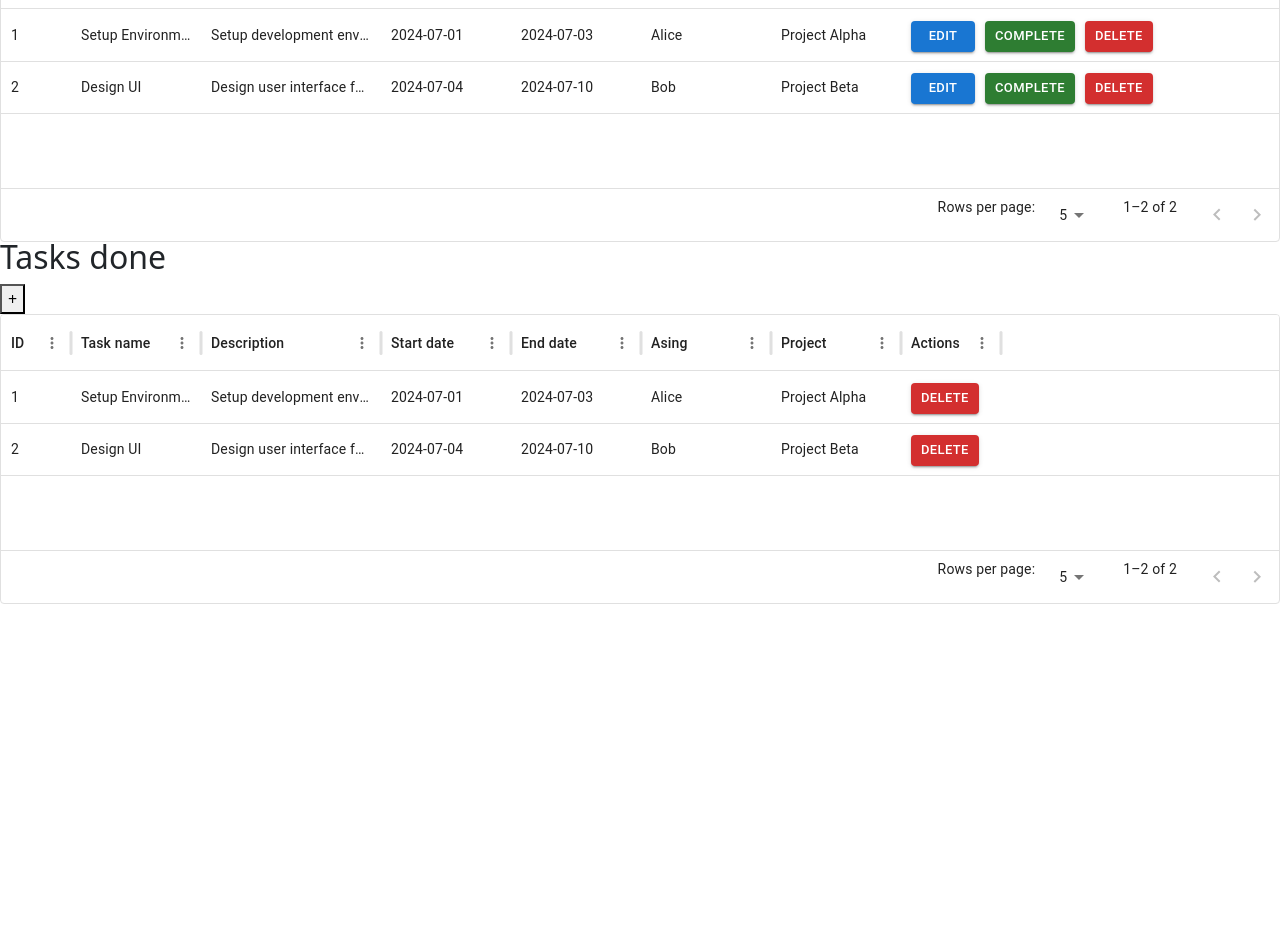
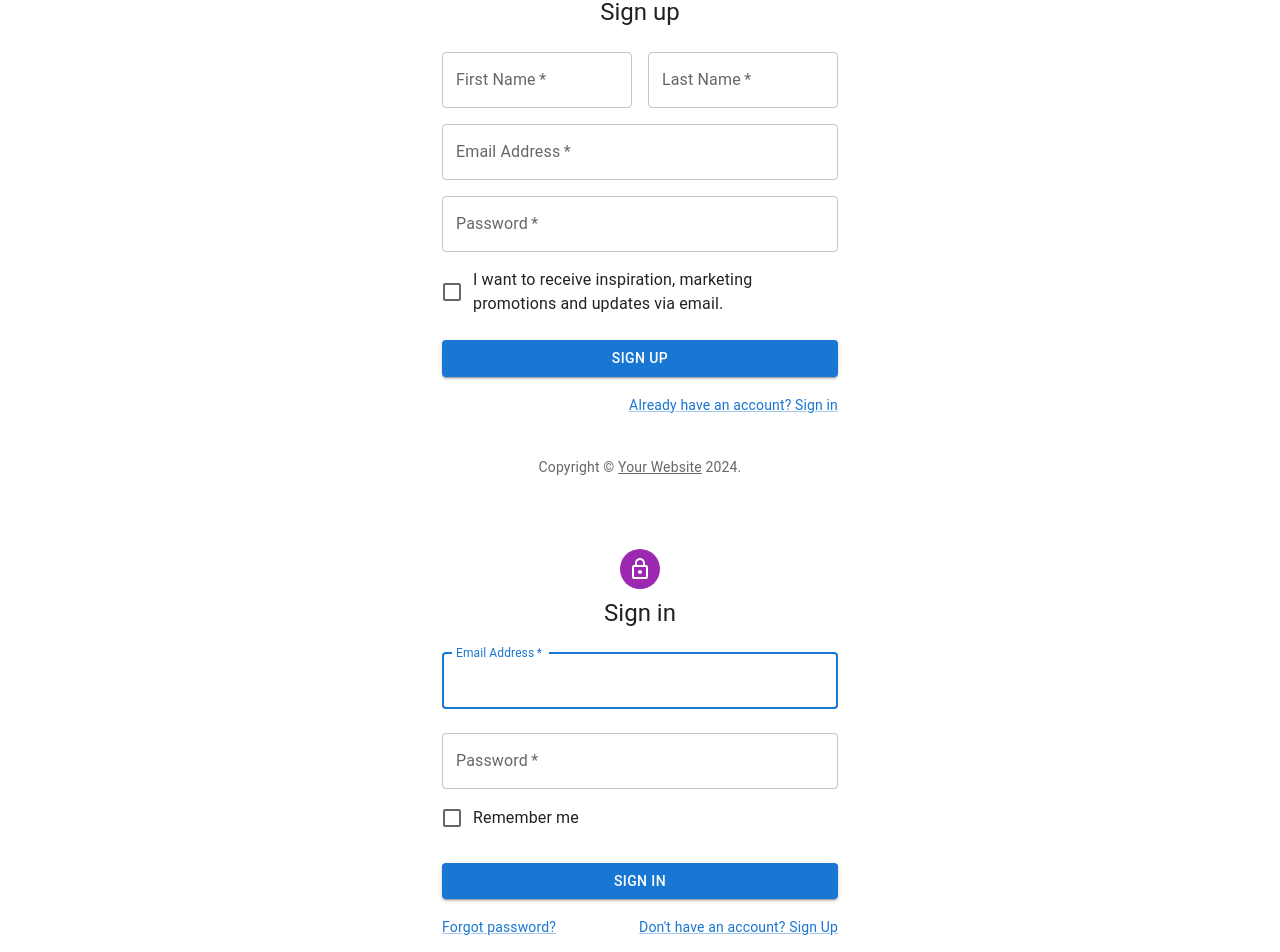
Before and after one commit to UP210052/AdministradorTareas, a React (Create React App) app in the folder frontend/: page /login in a window 1280 px wide. Shown: the part 180-1132 px from the top of the page. Before the commit the page ends 800 px from the top, so only its background shows below. Built offline with nearby package versions, Linux system fonts and the light colour scheme.

Commit message:
login y loginform

```diff
--- a/frontend/package.json
+++ b/frontend/package.json
@@ -5,7 +5,8 @@
   "dependencies": {
     "@emotion/react": "^11.11.4",
     "@emotion/styled": "^11.11.5",
-    "@mui/material": "^5.16.0",
+    "@mui/icons-material": "^5.16.1",
+    "@mui/material": "^5.16.1",
     "@mui/x-data-grid": "^7.9.0",
     "@testing-library/jest-dom": "^5.17.0",
     "@testing-library/react": "^13.4.0",
@@ -13,6 +14,7 @@
     "bootstrap": "^5.3.3",
     "react": "^18.3.1",
     "react-dom": "^18.3.1",
+    "react-router-dom": "^6.24.1",
     "react-scripts": "5.0.1",
     "web-vitals": "^2.1.4"
   },
--- a/frontend/src/components/App/App.js
+++ b/frontend/src/components/App/App.js
@@ -1,13 +1,18 @@
 import React from 'react';
 import Navbar from '../Navbar';
 import TaskView from '../Task';
-
+import Login from '../Login';
+import LoginForm from '../Login/loginform';
 
 function App() {
   return (
     <div className="App">
       <Navbar/>
-      <TaskView />
+      {/*<TaskView />*/}
+      <LoginForm/>
+      <Login />
+
+
     </div>
   );
 }
--- a/frontend/src/components/Login/index.js
+++ b/frontend/src/components/Login/index.js
@@ -1,2 +1,2 @@
-import login from './login';
-export default login;
+import Login from './login';
+export default Login;
--- a/frontend/src/components/Login/login.js
+++ b/frontend/src/components/Login/login.js
@@ -1,25 +1,126 @@
 import React from 'react';
-import loginform from './loginform';
+import Avatar from '@mui/material/Avatar';
+import Button from '@mui/material/Button';
+import CssBaseline from '@mui/material/CssBaseline';
+import TextField from '@mui/material/TextField';
+import FormControlLabel from '@mui/material/FormControlLabel';
+import Checkbox from '@mui/material/Checkbox';
+import Link from '@mui/material/Link';
+import Grid from '@mui/material/Grid';
+import Box from '@mui/material/Box';
+import LockOutlinedIcon from '@mui/icons-material/LockOutlined';
+import Typography from '@mui/material/Typography';
+import Container from '@mui/material/Container';
+import { createTheme, ThemeProvider } from '@mui/material/styles';
 
-class login extends React.Component {
+function Copyright(props) {
+  return (
+    <Typography variant="body2" color="text.secondary" align="center" {...props}>
+      {'Copyright © '}
+      <Link color="inherit" href="https://mui.com/">
+        Your Website
+      </Link>{' '}
+      {new Date().getFullYear()}
+      {'.'}
+    </Typography>
+  );
+}
 
-    renderMenuItems = (email, password) => {
-      this.setState({
-        email: email,
-        password:  password,
-      });
-    }
-    render () {
-        return (
-            <form>
-                Formulario para iniciar sesión.
+const defaultTheme = createTheme();
 
-            </form>
-            /*
-              <loginform></loginform>
-            */
-        );
-    }
+class Login extends React.Component {
+  constructor(props) {
+    super(props);
+    this.state = {
+      email: '',
+      password: '',
+    };
+  }
 
+  handleSubmit = (event) => {
+    event.preventDefault();
+    const data = new FormData(event.currentTarget);
+    console.log({
+      email: data.get('email'),
+      password: data.get('password'),
+    });
+    this.setState({
+      email: data.get('email'),
+      password: data.get('password'),
+    });
+  };
+
+  render() {
+    return (
+      <ThemeProvider theme={defaultTheme}>
+        <Container component="main" maxWidth="xs">
+          <CssBaseline />
+          <Box
+            sx={{
+              marginTop: 8,
+              display: 'flex',
+              flexDirection: 'column',
+              alignItems: 'center',
+            }}
+          >
+            <Avatar sx={{ m: 1, bgcolor: 'secondary.main' }}>
+              <LockOutlinedIcon />
+            </Avatar>
+            <Typography component="h1" variant="h5">
+              Sign in
+            </Typography>
+            <Box component="form" onSubmit={this.handleSubmit} noValidate sx={{ mt: 1 }}>
+              <TextField
+                margin="normal"
+                required
+                fullWidth
+                id="email"
+                label="Email Address"
+                name="email"
+                autoComplete="email"
+                autoFocus
+              />
+              <TextField
+                margin="normal"
+                required
+                fullWidth
+                name="password"
+                label="Password"
+                type="password"
+                id="password"
+                autoComplete="current-password"
+              />
+              <FormControlLabel
+                control={<Checkbox value="remember" color="primary" />}
+                label="Remember me"
+              />
+              <Button
+                type="submit"
+                fullWidth
+                variant="contained"
+                sx={{ mt: 3, mb: 2 }}
+              >
+                Sign In
+              </Button>
+              <Grid container>
+                <Grid item xs>
+                  <Link href="#" variant="body2">
+                    Forgot password?
+                  </Link>
+                </Grid>
+                <Grid item>
+                  <Link href="#" variant="body2">
+                    {"Don't have an account? Sign Up"}
+                  </Link>
+                </Grid>
+              </Grid>
+            </Box>
+          </Box>
+          <Copyright sx={{ mt: 8, mb: 4 }} />
+        </Container>
+      </ThemeProvider>
+    );
+  }
 }
-export default login;
+
+export default Login;
--- a/frontend/src/components/Login/loginform.js
+++ b/frontend/src/components/Login/loginform.js
@@ -1,20 +1,153 @@
 import React from 'react';
+import Avatar from '@mui/material/Avatar';
+import Button from '@mui/material/Button';
+import CssBaseline from '@mui/material/CssBaseline';
+import TextField from '@mui/material/TextField';
+import FormControlLabel from '@mui/material/FormControlLabel';
+import Checkbox from '@mui/material/Checkbox';
+import Link from '@mui/material/Link';
+import Grid from '@mui/material/Grid';
+import Box from '@mui/material/Box';
+import LockOutlinedIcon from '@mui/icons-material/LockOutlined';
+import Typography from '@mui/material/Typography';
+import Container from '@mui/material/Container';
+import { createTheme, ThemeProvider } from '@mui/material/styles';
 
-class loginForm extends React.Component {
+function Copyright(props) {
+  return (
+    <Typography variant="body2" color="text.secondary" align="center" {...props}>
+      {'Copyright © '}
+      <Link color="inherit" href="https://mui.com/">
+        Your Website
+      </Link>{' '}
+      {new Date().getFullYear()}
+      {'.'}
+    </Typography>
+  );
+}
 
-    renderMenuItems = (email, name, password) => {
-      this.setState({
-        email: email,
-        userName: name,
-        password:  password,
-      });
-    }
-    render () {
-        return (
-            <form>
-                Formulario para crear nuevo perfil.
-            </form>
-        );
-    }
+const defaultTheme = createTheme();
+
+class LoginForm extends React.Component {
+  constructor(props) {
+    super(props);
+    this.state = {
+      email: '',
+      firstName: '',
+      lastName: '',
+      password: '',
+    };
+  }
+
+  handleSubmit = (event) => {
+    event.preventDefault();
+    const data = new FormData(event.currentTarget);
+    console.log({
+      firstName: data.get('firstName'),
+      lastName: data.get('lastName'),
+      email: data.get('email'),
+      password: data.get('password'),
+    });
+    this.setState({
+      firstName: data.get('firstName'),
+      lastName: data.get('lastName'),
+      email: data.get('email'),
+      password: data.get('password'),
+    });
+  };
+
+  render() {
+    return (
+      <ThemeProvider theme={defaultTheme}>
+        <Container component="main" maxWidth="xs">
+          <CssBaseline />
+          <Box
+            sx={{
+              marginTop: 8,
+              display: 'flex',
+              flexDirection: 'column',
+              alignItems: 'center',
+            }}
+          >
+            <Avatar sx={{ m: 1, bgcolor: 'secondary.main' }}>
+              <LockOutlinedIcon />
+            </Avatar>
+            <Typography component="h1" variant="h5">
+              Sign up
+            </Typography>
+            <Box component="form" noValidate onSubmit={this.handleSubmit} sx={{ mt: 3 }}>
+              <Grid container spacing={2}>
+                <Grid item xs={12} sm={6}>
+                  <TextField
+                    autoComplete="given-name"
+                    name="firstName"
+                    required
+                    fullWidth
+                    id="firstName"
+                    label="First Name"
+                    autoFocus
+                  />
+                </Grid>
+                <Grid item xs={12} sm={6}>
+                  <TextField
+                    required
+                    fullWidth
+                    id="lastName"
+                    label="Last Name"
+                    name="lastName"
+                    autoComplete="family-name"
+                  />
+                </Grid>
+                <Grid item xs={12}>
+                  <TextField
+                    required
+                    fullWidth
+                    id="email"
+                    label="Email Address"
+                    name="email"
+                    autoComplete="email"
+                  />
+                </Grid>
+                <Grid item xs={12}>
+                  <TextField
+                    required
+                    fullWidth
+                    name="password"
+                    label="Password"
+                    type="password"
+                    id="password"
+                    autoComplete="new-password"
+                  />
+                </Grid>
+                <Grid item xs={12}>
+                  <FormControlLabel
+                    control={<Checkbox value="allowExtraEmails" color="primary" />}
+                    label="I want to receive inspiration, marketing promotions and updates via email."
+                  />
+                </Grid>
+              </Grid>
+              <Button
+                type="submit"
+                fullWidth
+                variant="contained"
+                sx={{ mt: 3, mb: 2 }}
+              >
+                Sign Up
+              </Button>
+              <Grid container justifyContent="flex-end">
+                <Grid item>
+                  <Link href="#" variant="body2">
+                    Already have an account? Sign in
+                  </Link>
+                </Grid>
+              </Grid>
+            </Box>
+          </Box>
+          <Copyright sx={{ mt: 5 }} />
+        </Container>
+      </ThemeProvider>
+    );
+  }
 }
-export default loginForm;
+
+export default LoginForm;
```
Also changed, not shown: 1 other file (tests, documents, lock files or other folders).
